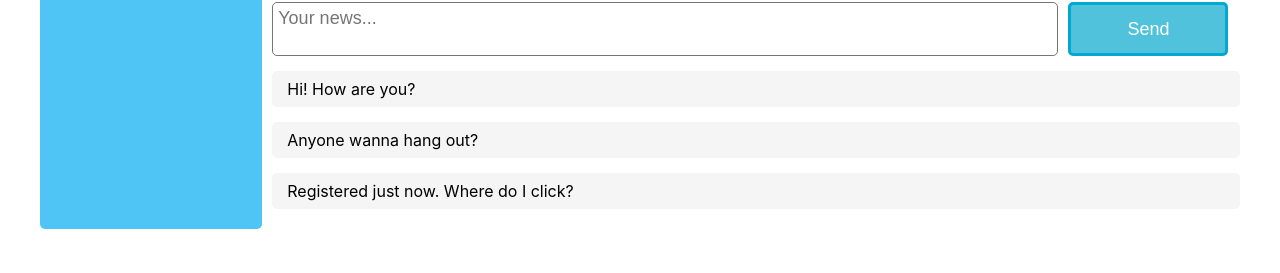
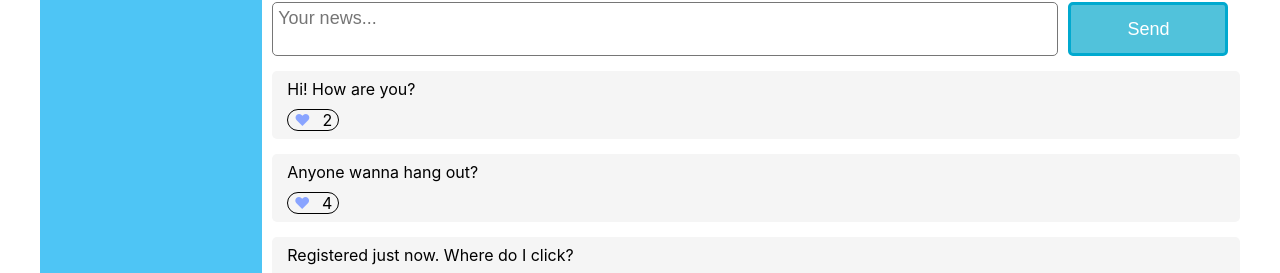
Before and after one commit to astrioh/react_social, a React (Create React App) app: page /profile in a window 1280 px wide. Shown: the part 664-937 px from the top of the page. Before the commit the page ends 893 px from the top, so only its background shows below. Built offline with nearby package versions, Linux system fonts and the light colour scheme.

Commit message:
add likecount to post component

```diff
--- a/src/blocks/Profile/MyPosts/Post/Post.jsx
+++ b/src/blocks/Profile/MyPosts/Post/Post.jsx
@@ -1,11 +1,15 @@
 import React from 'react';
 import s from './Post.module.css';
+import LikeCount from '../../../LikeCount/LikeCount';
 
 
 
 const Post = (props) => {
     return (
-        <div className={s.post}>{props.text}</div>
+        <div className={s.post}>
+            <span className={s.post__text}>{props.text}</span>
+            <LikeCount count={props.likes} />
+        </div>
     );
 }
 
```
